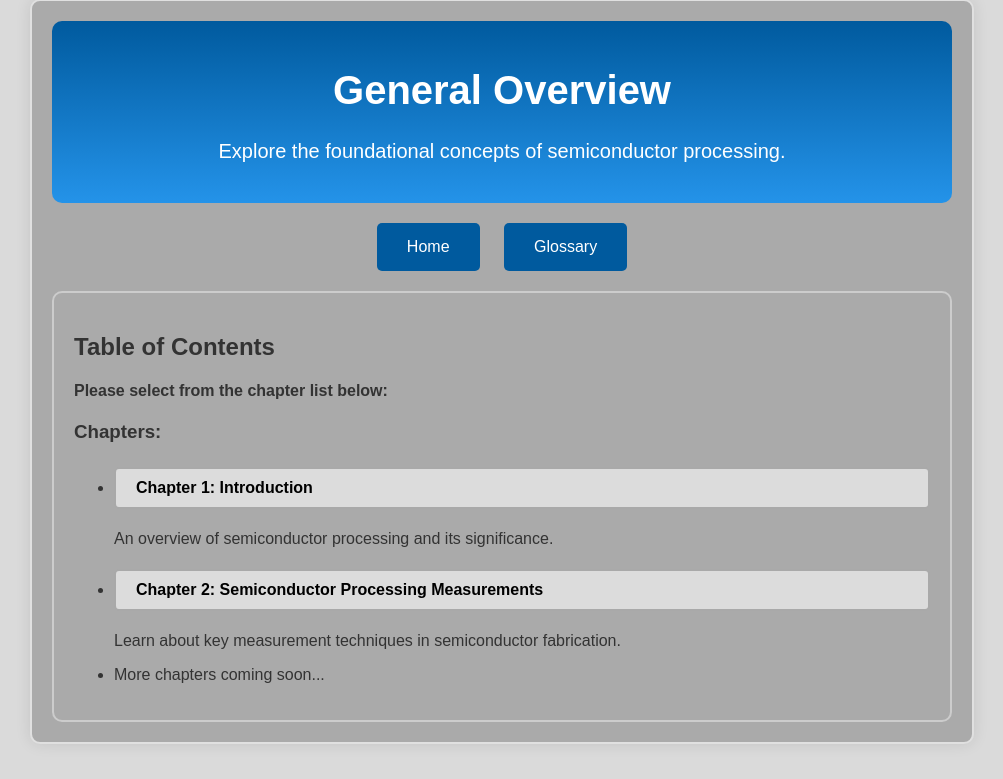
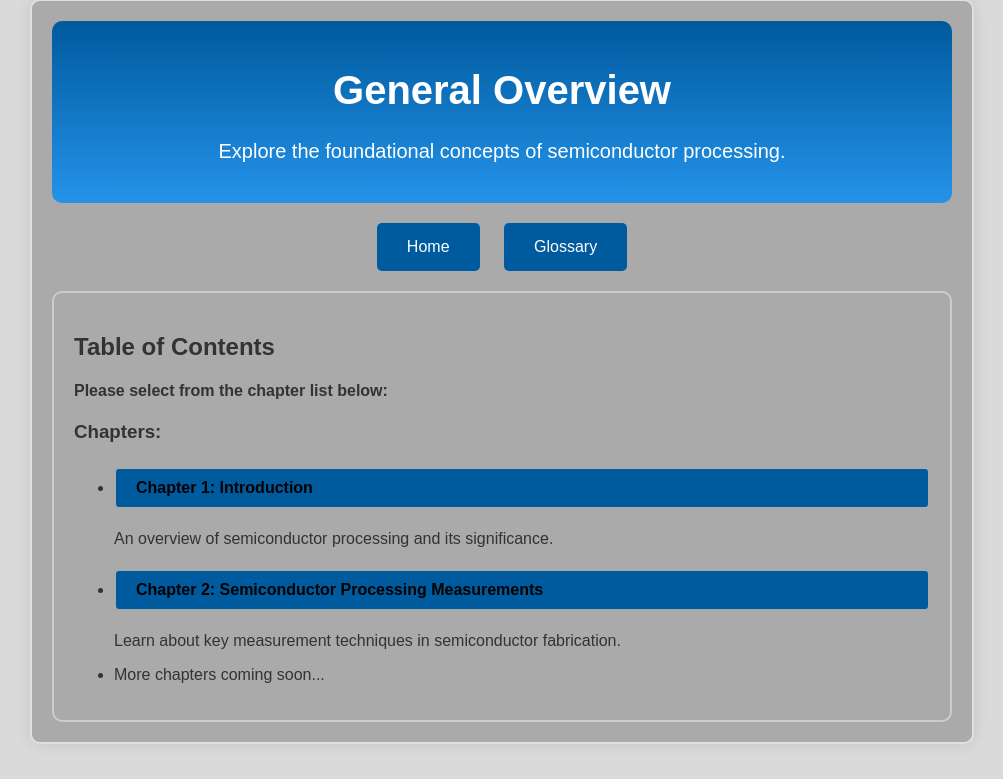
Before and after one commit to do360now/semiconductor, a FastAPI app: page /general_overview/ in a window 1280 px wide. Shown: the part 21-800 px from the top of the page, without its empty margins (138-1141 px from the left). Run offline with FastAPI, Linux system fonts and the light colour scheme.

Commit message:
change grey button color to blue

```diff
--- a/app/static/css/styles.css
+++ b/app/static/css/styles.css
@@ -258,7 +258,7 @@ body {
 
 .container .main-content .grey-buttons .button {
     box-sizing: border-box; /* Include padding and border in the element's width and height */
-    background-color: #dcdcdc; /* Light grey buttons */
+    background-color: linear-gradient(180deg, #005a9e, #2493e9 ); /* Gradient for the "Next" button */
     color: black;
     border: 2px solid #a9a9a9; /* Dark grey border */
     padding: 10px 20px;
```
